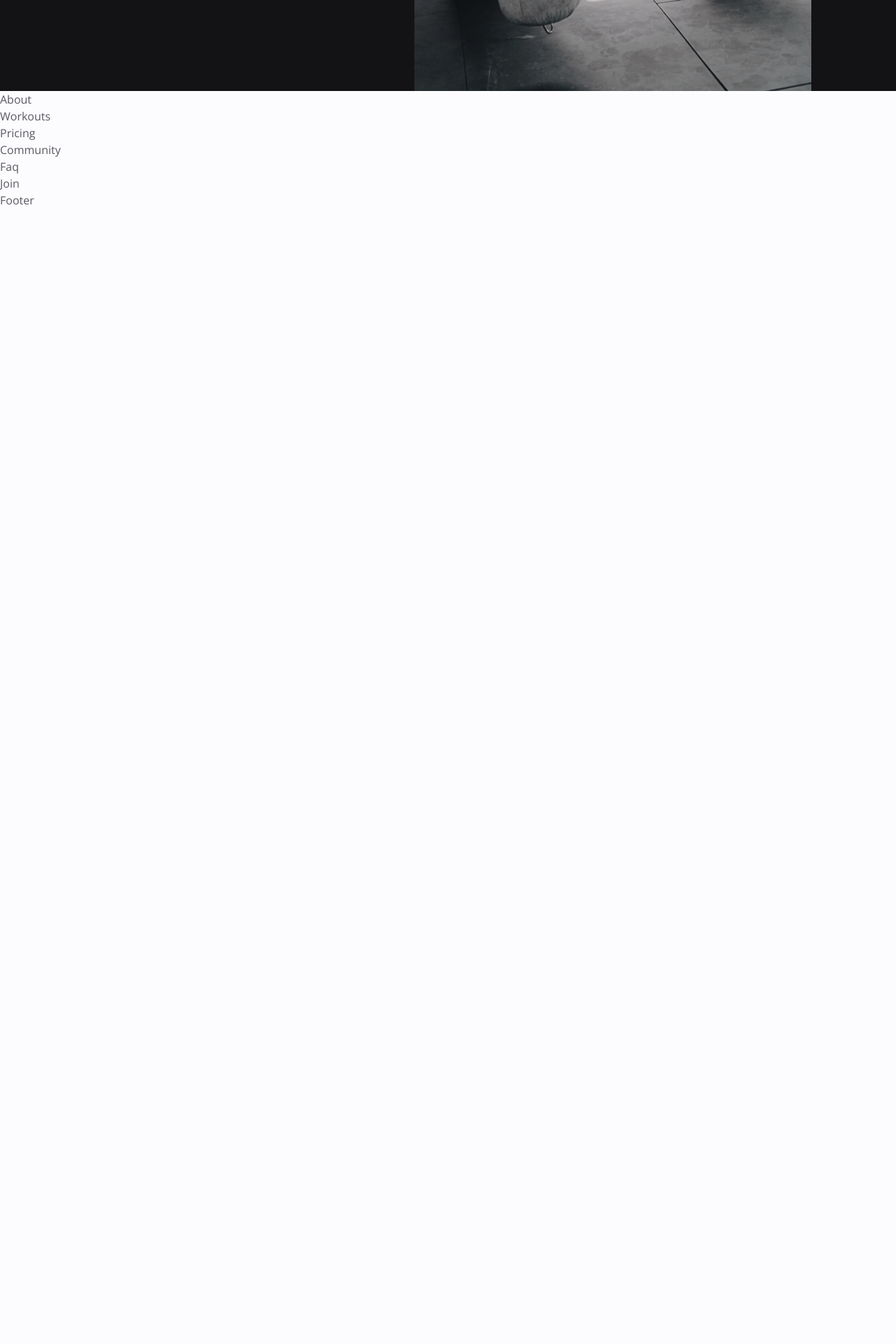
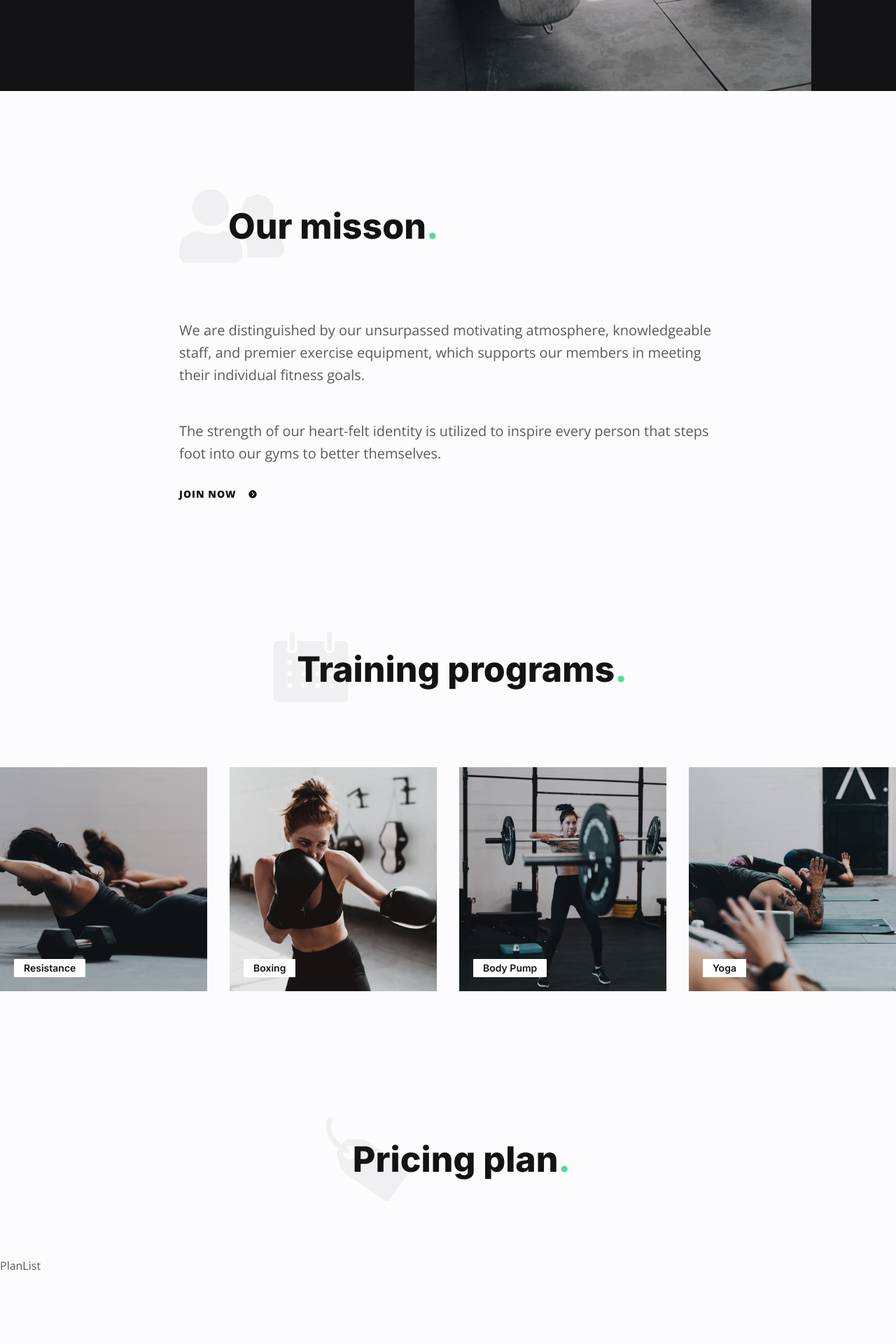
Before and after one commit to haseebzahid1/yoga-landing-starter, a React (Create React App) app: page / in a window 1280 px wide. Shown: the part 660-2580 px from the top of the page at 70% size. Built offline with nearby package versions, Linux system fonts and the light colour scheme.

Commit message:
About and Swiper react added

```diff
--- a/src/components/About.js
+++ b/src/components/About.js
@@ -1,10 +1,37 @@
-import React from 'react';
-
-
+import React from "react";
+import { about } from "../data";
+import { IoIosArrowDroprightCircle } from "react-icons/io";
 const About = () => {
-  return <div>
-    About
-  </div>
+  // destructure about data
+  const { title, subtitle1, subtitle2, icon, link } = about;
+  return (
+    <section className=" py-[80px] md:py-[110px] lg:pt-[140px] lg:pb-[180px]">
+      <div className="container mx-auto px-[20px] lg:px-[135px]">
+        {/* section title */}
+        <div className="section-title-group justify-start" >
+        {/* <div className="section-title-group justify-start" data-aos='fade-up' data-aos-delay='100'> */}
+          <img src={icon} alt="" />
+          <h2 className="h2 section-title">
+            {title} <span className="text-primary-200">.</span>
+          </h2>
+        </div>
+        {/* subtitle 1  */}
+        <p className="md:text-body-md mb-12">{subtitle1}</p>
+        {/* <p className="md:text-body-md mb-12" data-aos='fade-up' data-aos-delay='200'>{subtitle1}</p> */}
+        {/* subtitle 2  */}
+        <p className="md:text-body-md mb-8">{subtitle2}</p>
+        {/* <p className="md:text-body-md mb-8" data-aos='fade-up' data-aos-delay='300'>{subtitle2}</p> */}
+        {/* Link  */}
+        <div>
+        {/* <div data-aos='fade-up' data-aos-delay='400'> */}
+          <a className="link flex items-center gap-x-4 hover:gap-x-6 transition-all" href="#." >
+            {link}
+            <IoIosArrowDroprightCircle className="text-2x1" />
+          </a>
+        </div>
+      </div>
+    </section>
+  );
 };
 
 export default About;
--- a/src/components/Header.js
+++ b/src/components/Header.js
@@ -22,14 +22,14 @@ useEffect(() => {
   return (
     <header className={`${isActive ? 'bg-neutral-500 py-[16px]' : 'bg-transparent py-[20px]'} fixed max-w-[1440px] z-30 left-0 right-0 mx-auto flex justify-between items-center px-[20px] lg:px-[80px] transition-all duration-300`}>
     {/* logo */}
-    <a href="">
+    <a href="#/">
       {/* nav - initally hidden -show on desktop */}
       <img className='h-[30px]' src={logo} alt="" />
     </a>
     <Nav />
     {/* btn - initially hidden - show on destop */}
     <div className='hidden lg:flex space-x-4 '>
-      <button className='btn btn-sm text-white'>{btnLoginText}</button>
+      <button className='btn btn-sm text-white hover:text-primary-200 transition'>{btnLoginText}</button>
       <button className='btn btn-sm btn-primary'>{btnSignupText}</button>
     </div>
     {/*  nav menu btn - hide on destop*/}
--- a/src/components/Pricing.js
+++ b/src/components/Pricing.js
@@ -1,7 +1,26 @@
 import React from 'react';
+import { pricing } from "../data";
+import PlanList from './PlanList';
 
 const Pricing = () => {
-  return <div>Pricing</div>;
+  // destruction pricing data
+  const { icon, title, plans } = pricing;
+
+  return (
+    <section className='section'>
+      {/* section title */}
+      <div className="section-title-group mx-w-[540px] mx-auto px-4 lg:px-0" >
+      {/* <div className="section-title-group mx-w-[540px] mx-auto px-4 lg:px-0" data-aos='fade-up' data-aos-delay='200'> */}
+        <img src={icon} alt="" />
+        <h2 className="h2 section-title">
+          {title}
+          <span className="text-primary-200">.</span>
+        </h2>
+      </div>
+      {/* plan list */}
+      <PlanList plans={plans} />
+    </section>
+  )
 };
 
 export default Pricing;
--- a/src/components/WorkoutSlider.js
+++ b/src/components/WorkoutSlider.js
@@ -1,7 +1,41 @@
 import React from 'react';
+import { workouts } from "../data";
+import { Swiper, SwiperSlide } from 'swiper/react';
+import { Navigation } from 'swiper';
+
+import 'swiper/css';
+import 'swiper/css/navigation';
+import '../workoutSlider.css';
 
 const WorkoutSlider = () => {
-  return <div>WorkoutSlider</div>;
+  // destructure workout data
+  const { programs } = workouts
+  return (
+    <Swiper slidesPerView={2} spaceBetween={32} navigation={true} breakpoints={{
+      768: {
+        slidesPerView: 3,
+      },
+      1024: {
+        slidesPerView: 4,
+      },
+    }}
+    modules={[Navigation]}
+    className='workoutSlider'
+    >
+      {programs.map((program, idx) =>{
+        // destructure program
+        const { image, name } = program;
+        return <SwiperSlide key={idx} className='max-w-[320px] max-h-[320px] relative'>
+          <img className='w-full h-full object-cover' src={image} alt="" />
+          <div className='absolute left-[20px] bottom-[20px] bg-white h-[26px] px-[14px] flex items-center rounded-[1px]'>
+            <div className='font-primary font-semibold text-sm text-neutral-500'>
+            {name}
+            </div>
+          </div>
+        </SwiperSlide>
+      })}
+    </Swiper>
+  )
 };
 
 export default WorkoutSlider;
--- a/src/components/Workouts.js
+++ b/src/components/Workouts.js
@@ -1,7 +1,25 @@
-import React from 'react';
-
+import React from "react";
+import { workouts } from "../data";
+import WorkoutSlider from "../components/WorkoutSlider";
+// destructure workouts data
+const { title, icon } = workouts;
 const Workouts = () => {
-  return <div>Workouts</div>;
+  return (
+    <section className="section">
+      {/* section title */}
+      <div className="section-title-group mx-w-[540px] mx-auto px-4 lg:px-0" >
+      {/* <div className="section-title-group mx-w-[540px] mx-auto px-4 lg:px-0" data-aos='fade-up' data-aos-delay='200'> */}
+        <img src={icon} alt="" />
+        <h2 className="h2 section-title">
+          {title}
+          <span className="text-primary-200">.</span>
+        </h2>
+      </div>
+      {/* slider */}
+      <WorkoutSlider  />
+      {/* <WorkoutSlider data-aos='fade-up' data-aos-delay='300' /> */}
+    </section>
+  );
 };
 
 export default Workouts;
```
